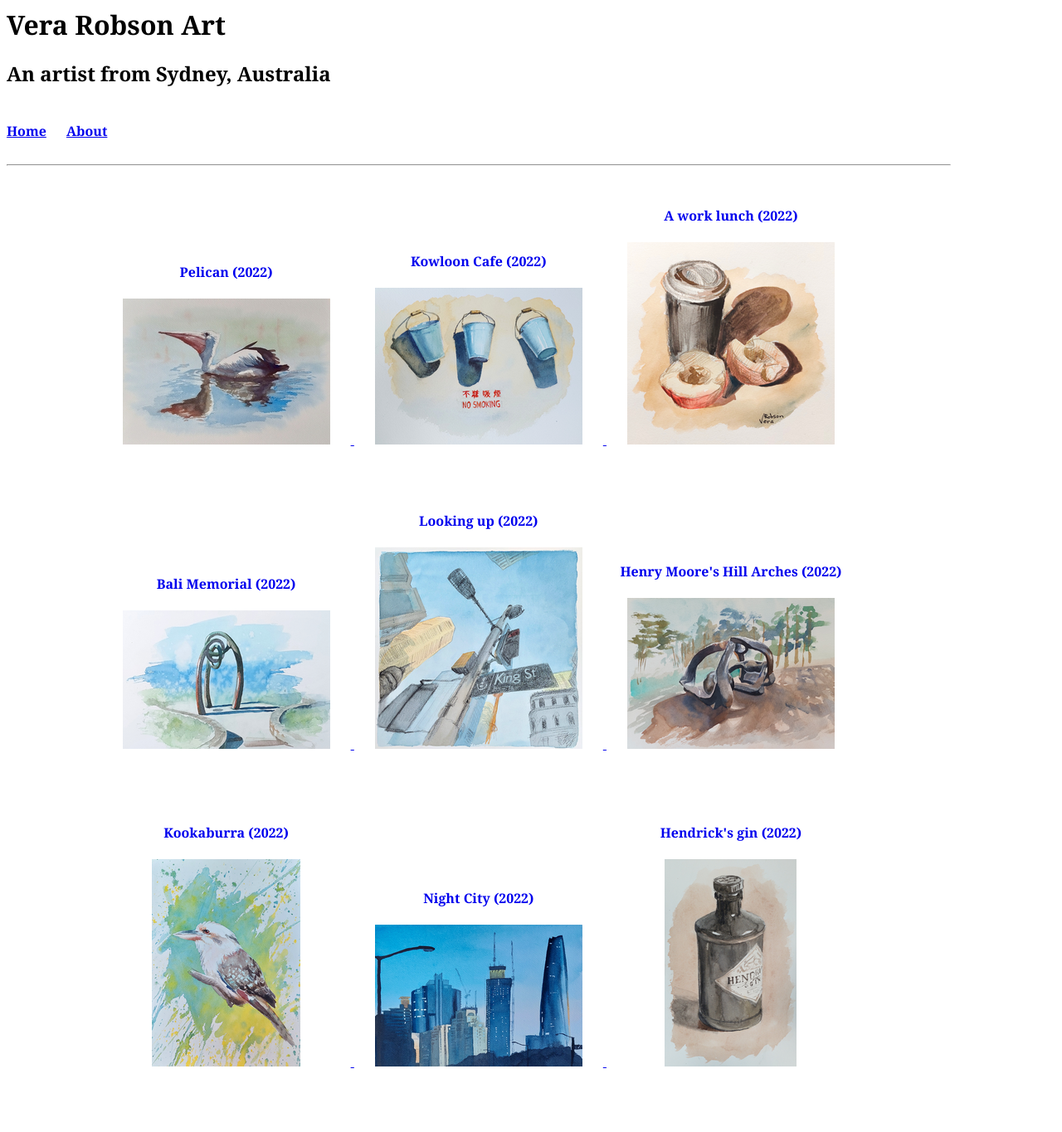
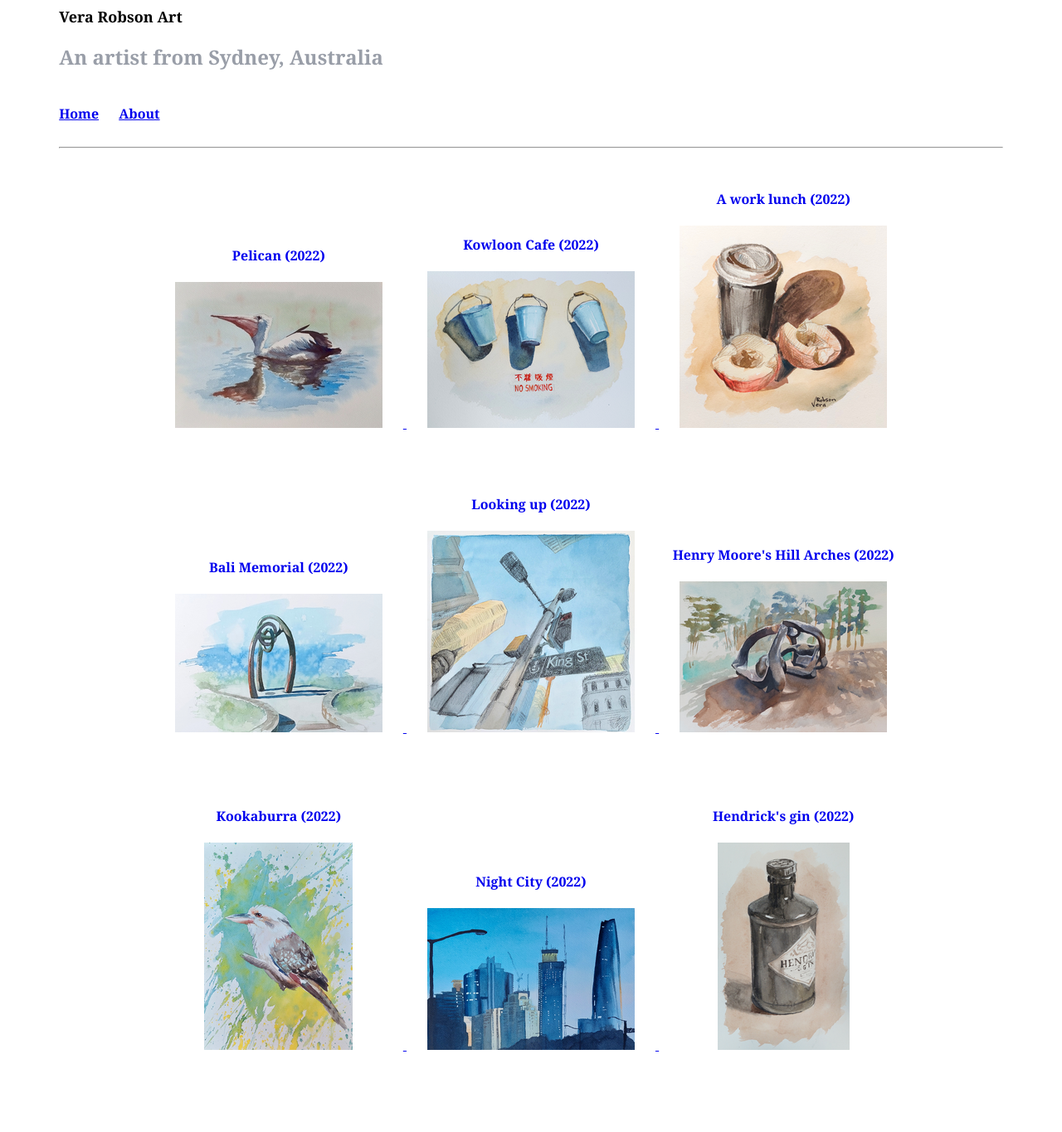
Before and after one commit to verarobsonart/verarobsonart.github.io, a Jekyll site: the page built from test.md, in a window 1280 px wide. Shown: the whole page at 83% size. Built offline with Jekyll 4.4.1, drawn with Linux system fonts in a browser that asks for light colours.

Commit message:
Update styles.css

```diff
--- a/assets/css/styles.css
+++ b/assets/css/styles.css
@@ -3,5 +3,14 @@ body {
 }
 
 .containermain {
+  margin: 0 auto;
   width: 90%;
 }
+
+.sitetitle {
+  font-size: large;
+}
+
+.sitesubtitle {
+  color: #999ea8;
+}
```
